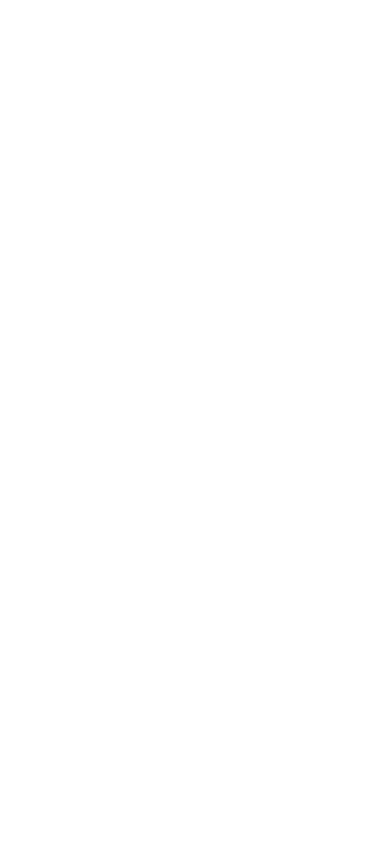
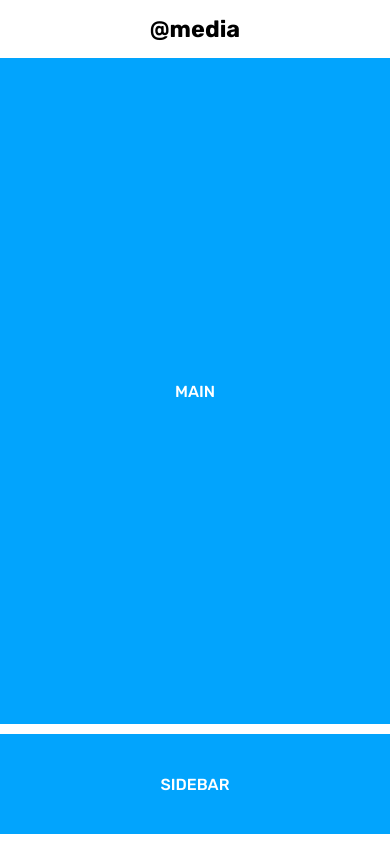
Before and after one commit to Aquamoris/adaptive-layout, a plain HTML site: page index.html in a window 390 px wide. Drawn offline with Linux system fonts and the light colour scheme.

Commit message:
Added easy media queries for screen width 1200px, 1000px, 768px, 480px

```diff
--- a/index.html
+++ b/index.html
@@ -6,6 +6,10 @@
     <title>Adaptive</title>
 </head>
 <body>
-
+    <h1 class="title">@media</h1>
+    <div class="adaptive">
+        <main class="main">Main</main>
+        <div class="sidebar">Sidebar</div>
+    </div>
 </body>
 </html>
--- a/style.css
+++ b/style.css
@@ -0,0 +1,78 @@
+@import url('https://fonts.googleapis.com/css2?family=Rubik:wght@300;400;500;600;700;800&display=swap');
+
+:root {
+    --bg_color: #02a4fd;
+    --text_color: white;
+}
+
+* {
+    margin: 0;
+    box-sizing: border-box;
+}
+
+body {
+    display: grid;
+    justify-items: center;
+    font-family: 'Rubik', sans-serif;
+    height: 100vh;
+    grid-template-rows: auto 1fr;
+    padding-bottom: 10px;
+}
+
+.title {
+    margin: 15px;
+}
+
+.adaptive {
+    width: 1200px;
+    height: 100%;
+    margin: auto;
+    display: grid;
+    grid-template-columns: 1fr 300px;
+    gap: 10px;
+}
+
+.adaptive > * {
+    background: var(--bg_color);
+    color: var(--text_color);
+    display: grid;
+    align-items: center;
+    justify-items: center;
+    text-transform: uppercase;
+    font-weight: 500;
+}
+
+@media (max-width: 1200px) {
+    .adaptive {
+        width: 1000px;
+        grid-template-columns: 1fr 280px;
+    }
+}
+
+@media (max-width: 1000px) {
+    .adaptive {
+        width: 768px;
+        grid-template-columns: 1fr 250px;
+    }
+}
+
+@media (max-width: 768px) {
+    .title {
+        font-size: 4.5vw;
+    }
+    .adaptive {
+        width: 480px;
+        grid-template-columns: 1fr;
+        grid-template-rows: 1fr;
+        grid-auto-rows: 100px;
+    }
+}
+
+@media (max-width: 480px) {
+    .title {
+        font-size: 6vw;
+    }
+    .adaptive {
+        width: 100%;
+    }
+}
```
